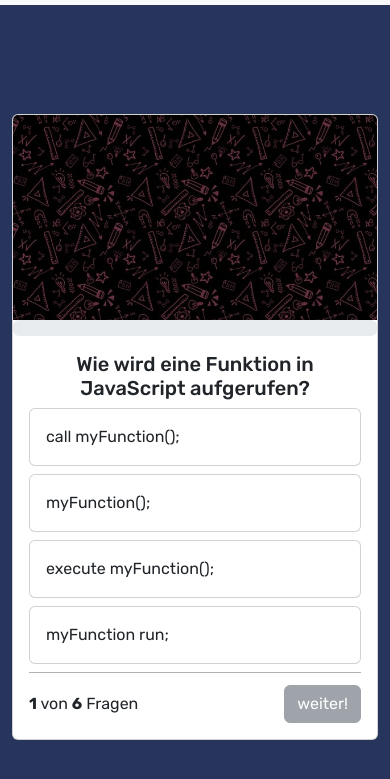
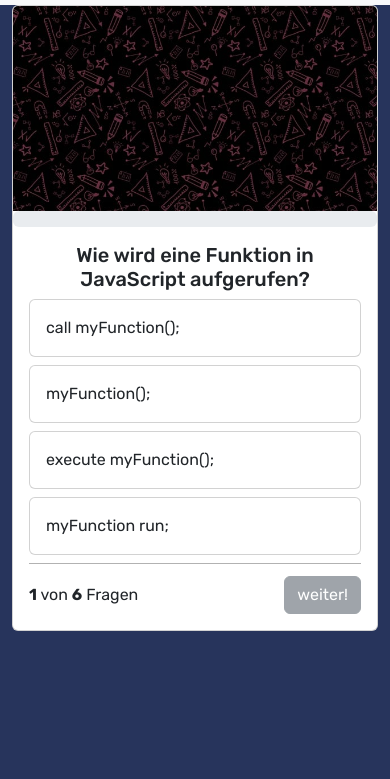
Before and after one commit to milakauz/quizApp, a website: page index.html in a window 390 px wide. Shown: the part 45-824 px from the top of the page. Drawn offline with nearby package versions, Linux system fonts and the light colour scheme.

Commit message:
only one media query for iphone SE

```diff
--- a/style.css
+++ b/style.css
@@ -1,6 +1,7 @@
 body {
     background-color: rgba(39, 52, 92);
     font-family: 'Rubik', sans-serif;
+    overflow: hidden;
 }
 
 h5 {
@@ -41,7 +42,7 @@ h5 {
 
 .quiz-answer:hover {
     cursor: pointer;
-    background-color: rgba(39, 52, 92, 0.1);
+    /* background-color: rgba(39, 52, 92, 0.1); */
 }
 
 .right {
@@ -99,3 +100,9 @@ button:hover {
 .btn-reset:hover{
     cursor: pointer;
 }
+
+@media only screen and (max-width: 500px) {
+    .container {
+      min-height: 70vh;
+    }
+  }
```
